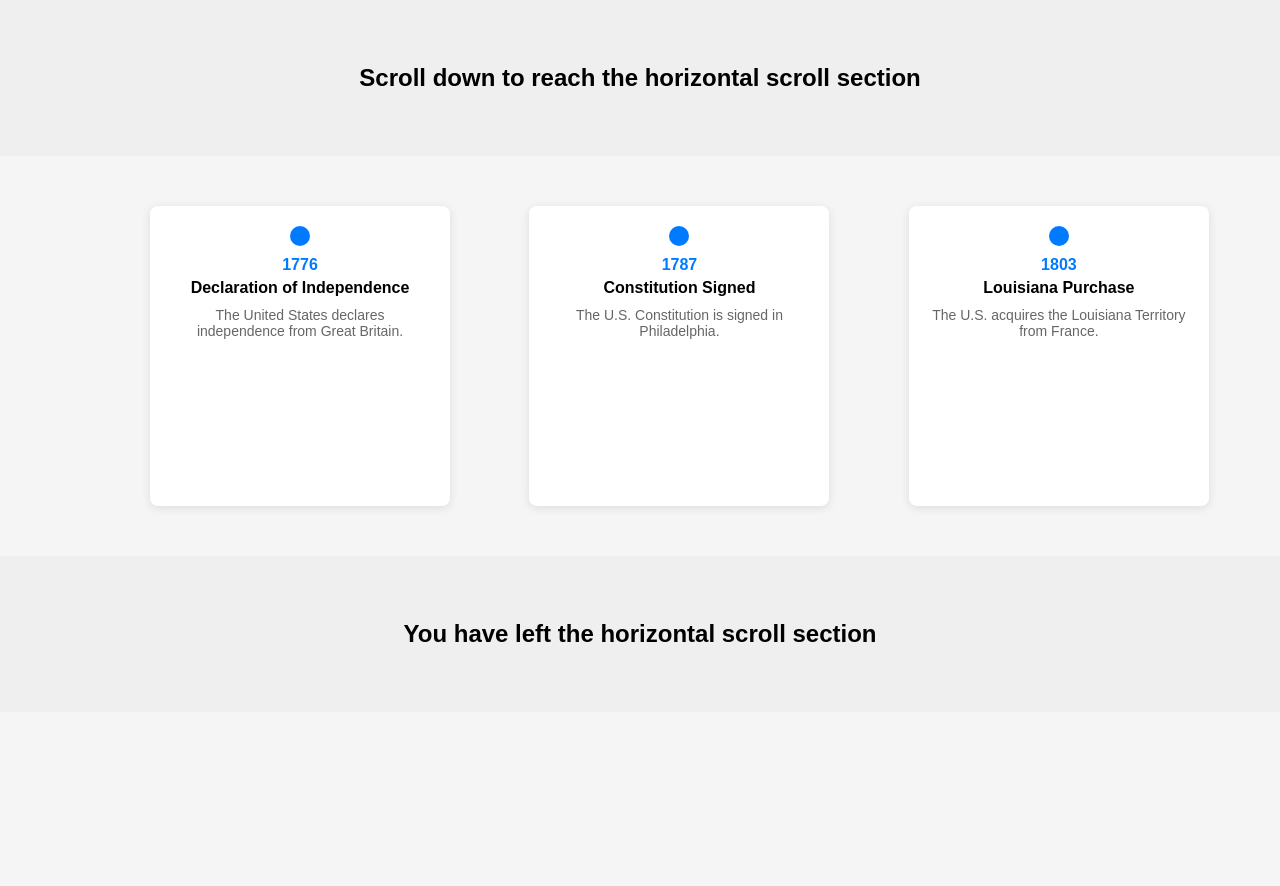
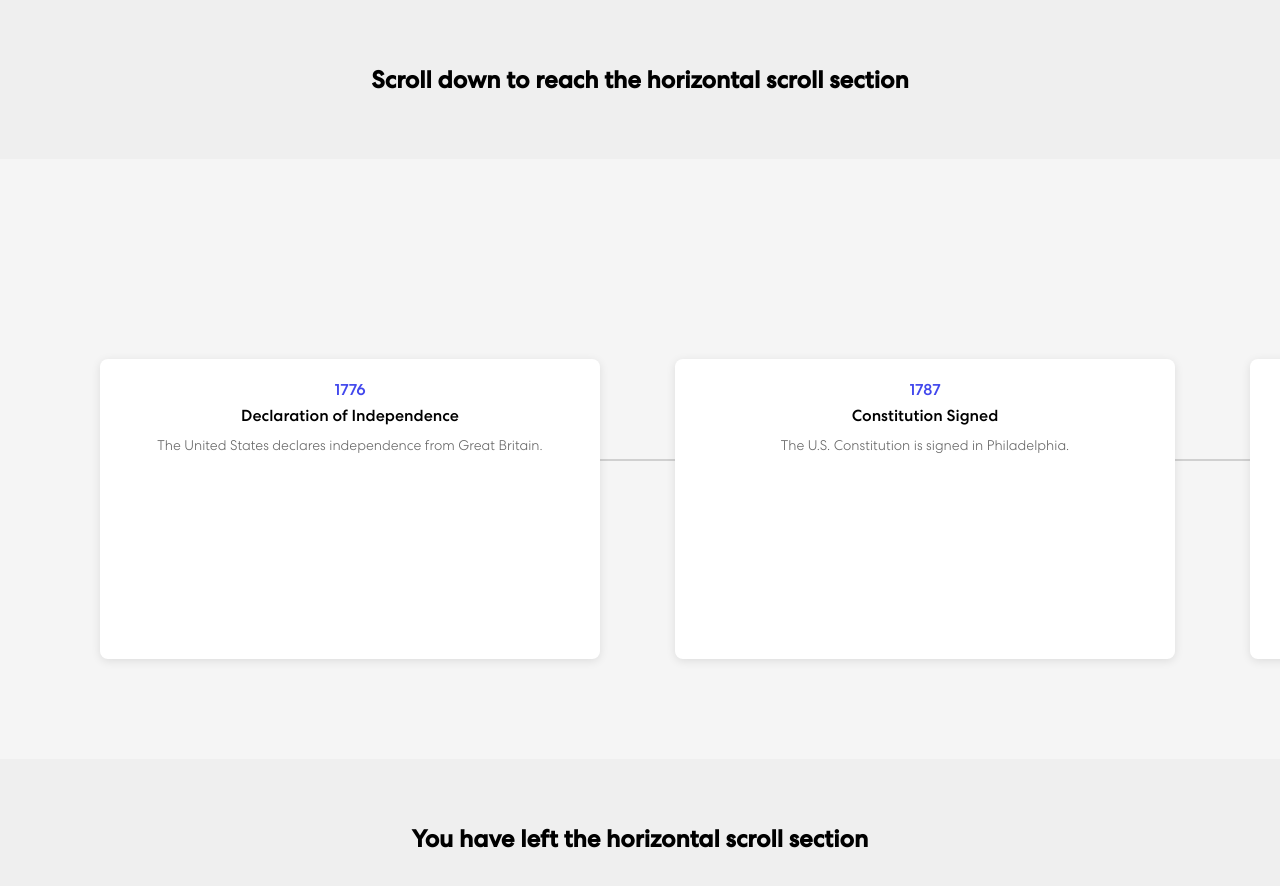
Before and after one commit to s-shenton/horizontal-scroll, a plain HTML site: page index.html in a window 1280 px wide. Before the commit the page ends 800 px from the top, so only its background shows below. Drawn offline with Linux system fonts and the light colour scheme; files whose address does not match are found by name.

Commit message:
Update index.html

```diff
--- a/index.html
+++ b/index.html
@@ -5,6 +5,22 @@
     <meta name="viewport" content="width=device-width, initial-scale=1.0">
     <title>Vertical Scroll with Horizontal Timeline</title>
     <style>
+        @font-face {
+            font-family: 'CentraNo2';
+            src: url('fonts/CentraNo2-Light.woff2') format('woff2'),
+                 url('fonts/CentraNo2-Light.woff') format('woff');
+            font-weight: 300;
+            font-style: normal;
+        }
+
+        @font-face {
+            font-family: 'CentraNo2';
+            src: url('fonts/CentraNo2-Medium.woff2') format('woff2'),
+                 url('fonts/CentraNo2-Medium.woff') format('woff');
+            font-weight: 500;
+            font-style: normal;
+        }
+
         * {
             box-sizing: border-box;
             margin: 0;
@@ -12,7 +28,8 @@
         }
 
         body {
-            font-family: Arial, sans-serif;
+            font-family: 'CentraNo2', Arial, sans-serif;
+            font-weight: 300;
             overflow-x: hidden;
             background-color: #f5f5f5;
         }
@@ -24,63 +41,65 @@
         }
 
         .horizontal-section {
-            height: 400px;
+            height: 600px; /* Increased height */
             overflow-x: scroll;
             overflow-y: hidden;
-            white-space: nowrap;
             position: relative;
         }
 
         .cards-container {
-            display: inline-block;
+            display: inline-flex;
             height: 100%;
-            padding: 50px 0;
+            padding: 200px 0; /* Increased vertical padding */
+            position: relative;
+            margin-left: 100px;
+        }
+
+        .timeline-line {
+            position: absolute;
+            top: 50%;
+            left: 0;
+            right: 0;
+            height: 2px;
+            background-color: #d0d0d0;
+            z-index: 0;
         }
 
         .timeline-card {
-            display: inline-block;
+            flex: 0 0 auto;
             height: 300px;
-            width: 300px;
+            width: 500px;
             background-color: #ffffff;
             margin-right: 75px;
-            vertical-align: middle;
             border-radius: 8px;
             box-shadow: 0 2px 10px rgba(0,0,0,0.1);
             text-align: center;
             padding: 20px;
-            white-space: normal;
-        }
-
-        .timeline-card:first-child {
-            margin-left: 150px;
+            position: relative;
+            z-index: 1;
         }
 
         .timeline-card:last-child {
-            margin-right: 150px;
+            margin-right: 100px;
         }
 
-        .timeline-dot {
-            width: 20px;
-            height: 20px;
-            border-radius: 50%;
-            background-color: #007bff;
-            margin: 0 auto 10px;
-        }
+
 
         .timeline-date {
-            font-weight: bold;
+            font-weight: 500;
             margin-bottom: 5px;
-            color: #007bff;
+            color: #4248ED;
         }
 
         .timeline-title {
-            font-weight: bold;
+            font-weight: 500;
             margin-bottom: 10px;
         }
 
         .timeline-description {
             font-size: 14px;
             color: #666;
+            font-weight: 300;
         }
     </style>
 </head>
@@ -91,6 +110,7 @@
         </section>
         <section class="horizontal-section">
             <div class="cards-container">
+                <div class="timeline-line"></div>
                 <div class="timeline-card">
                     <div class="timeline-dot"></div>
                     <div class="timeline-date">1776</div>
```
